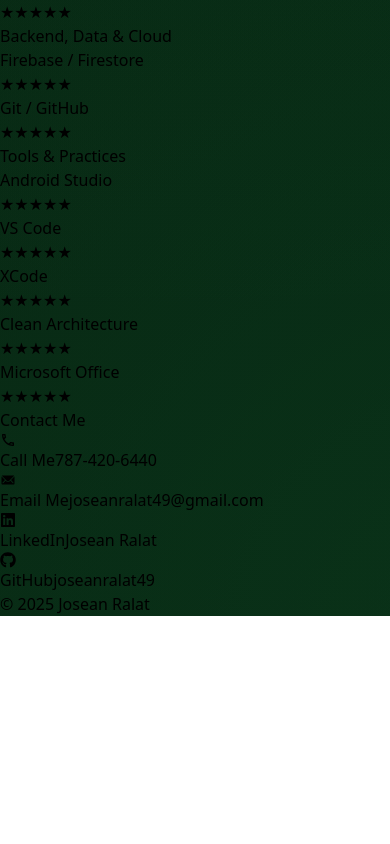
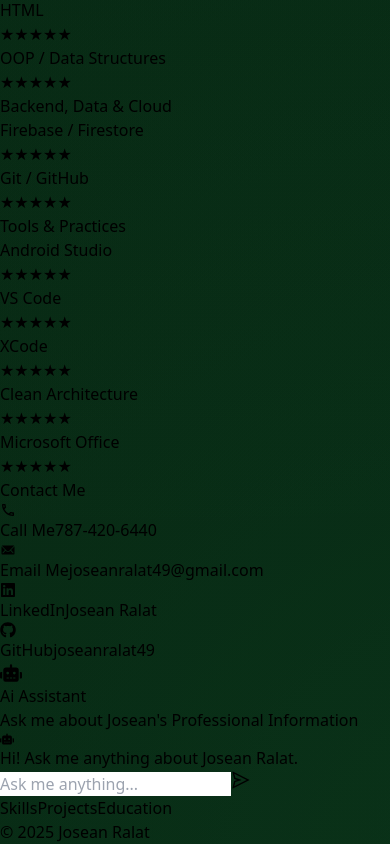
Before and after one commit to joseanralat49/personal_portfolio, a React (Vite) app: page / in a window 390 px wide. Shown: the part 8406-9250 px from the top of the page. Before the commit the page ends 9022 px from the top, so only its background shows below. Built offline with nearby package versions, Linux system fonts and the light colour scheme.

Commit message:
Implementation of Ai ChatBot

```diff
--- /dev/null
+++ b/src/components/ChatBot.jsx
@@ -0,0 +1,152 @@
+import React, { useState, useRef, useEffect } from 'react';
+import { AiOutlineSend } from 'react-icons/ai';
+import { FaRobot, FaUserCircle } from 'react-icons/fa';
+
+export default function ChatBot() {
+  const [messages, setMessages] = useState([
+    { role: 'assistant', content: 'Hi! Ask me anything about Josean Ralat.' }
+  ]);
+  const [input, setInput] = useState('');
+  const [isLoading, setIsLoading] = useState(false);
+  const messagesEndRef = useRef(null);
+
+
+
+  const sendMessage = async () => {
+    if (!input.trim() || isLoading) return;
+
+    const userMessage = input.trim();
+    setInput('');
+
+    const newMessages = [...messages, { role: 'user', content: userMessage }];
+    setMessages(newMessages);
+    setIsLoading(true);
+
+    try {
+      const response = await fetch('https://portfolio-chat-bot-puce.vercel.app/', {
+        method: 'POST',
+        headers: { 'Content-Type': 'application/json' },
+        body: JSON.stringify({
+          messages: newMessages.map(m => ({ role: m.role, content: m.content }))
+        })
+      });
+
+      if (!response.ok) throw new Error('Failed to get response');
+
+      const data = await response.json();
+      setMessages([...newMessages, { role: 'assistant', content: data.reply }]);
+    } catch (error) {
+      console.error('Error:', error);
+      setMessages([
+        ...newMessages,
+        { role: 'assistant', content: 'Sorry, I encountered an error. Please try again.' }
+      ]);
+    } finally {
+      setIsLoading(false);
+    }
+  };
+
+  const handleKeyPress = (e) => {
+    if (e.key === 'Enter' && !e.shiftKey) {
+      e.preventDefault();
+      sendMessage();
+    }
+  };
+
+
+  return (
+    <div className="flex flex-col w-full max-w-md  rounded-2xl shadow-xl overflow-hidden border border-zinc-800 h-[500px]">
+
+      <div className="bg-green-500 p-4 rounded-t-2xl bg-opacity-55">
+        <h3 className="text-xl font-semibold flex items-center gap-2">
+          <FaRobot size={22}/> Ai Assistant
+        </h3>
+        <p className="text-xs mt-1">
+          Ask me about Josean's Professional Information
+        </p>
+      </div>
+
+      <div className="flex-1 overflow-y-auto p-4 space-y-4 bg-zinc-800 bg-opacity-35 h-96 ">
+        {messages.map((message, index) => (
+          <div
+            key={index}
+            className={`flex gap-2 ${
+              message.role === 'user' ? 'justify-end' : 'justify-start'
+            }`}
+          >
+            {message.role === 'assistant' && (
+              <div className="w-7 h-7 rounded-full bg-green-500 flex items-center justify-center flex-shrink-0 text-sm">
+                <FaRobot size={14}/>
+              </div>
+            )}
+
+            <div
+              className={` p-3 rounded-lg text-sm ${
+                message.role === 'user'
+                  ? 'bg-green-600 text-white rounded-tr-none'
+                  : 'bg-gray-700 text-gray-100 rounded-tl-none'
+              }`}
+            >
+              <p className="whitespace-pre-wrap">{message.content}</p>
+            </div>
+
+            {message.role === 'user' && (
+                <FaUserCircle size={24}/>
+            )}
+          </div>
+        ))}
+
+        {isLoading && (
+          <div className="flex gap-2 justify-start">
+            <div className="w-7 h-7 rounded-full bg-green-500 flex items-center justify-center text-sm">
+              <FaRobot size={14}/>
+            </div>
+            <div className="bg-gray-700 text-gray-100 p-3 rounded-lg rounded-bl-none">
+              <div className="flex gap-1">
+                <div className="w-2 h-2 bg-green-500 rounded-full animate-bounce" style={{ animationDelay: '0ms' }}></div>
+                <div className="w-2 h-2 bg-green-500 rounded-full animate-bounce" style={{ animationDelay: '150ms' }}></div>
+                <div className="w-2 h-2 bg-green-500 rounded-full animate-bounce" style={{ animationDelay: '300ms' }}></div>
+              </div>
+            </div>
+          </div>
+        )}
+
+        <div ref={messagesEndRef} />
+      </div>
+
+      <div className="bg-zinc-900 p-3 border-t border-zinc-800 rounded-b-2xl">
+        <div className="flex gap-2">
+          <input
+            type="text"
+            value={input}
+            onChange={(e) => setInput(e.target.value)}
+            onKeyPress={handleKeyPress}
+            placeholder="Ask me anything..."
+            className="flex-1 p-2 text-sm bg-zinc-800 text-gray-100 border border-zinc-600 rounded-lg focus:outline-none focus:ring-2 focus:ring-green-500 focus:border-transparent placeholder-gray-400"
+            disabled={isLoading}
+          />
+          <button
+            onClick={sendMessage}
+            disabled={isLoading || !input.trim()}
+            className="bg-gradient-to-r from-green-500 to-emerald-600 text-white px-4 py-2 rounded-lg hover:from-green-600 hover:to-emerald-700 disabled:opacity-50 disabled:cursor-not-allowed transition-all"
+          >
+            <AiOutlineSend size={20}/>
+          </button>
+        </div>
+
+        <div className="flex flex-wrap gap-1.5 mt-2">
+          {['Skills', 'Projects', 'Education'].map((suggestion) => (
+            <button
+              key={suggestion}
+              onClick={() => setInput(`Tell me about ${suggestion.toLowerCase()}`)}
+              className="text-xs px-2 py-1 border border-zinc-800  rounded-full hover:bg-gray-600 hover:text-green-400 transition-colors"
+              disabled={isLoading}
+            >
+              {suggestion}
+            </button>
+          ))}
+        </div>
+      </div>
+    </div>
+  );
+}
--- a/src/components/Contact.jsx
+++ b/src/components/Contact.jsx
@@ -1,6 +1,7 @@
 import { IoIosMail } from "react-icons/io";
 import { MdOutlinePhone } from "react-icons/md";
 import { FaLinkedin, FaGithub } from "react-icons/fa";
+import ChatBot from "./Chatbot";
 
 function Contact() {
   const contactInfo = [
@@ -12,7 +13,7 @@
 
   return (
     <section id="contact" className="py-20">
-      <div className="max-w-6xl mx-auto px-6 flex justify-between">
+  <div className="max-w-6xl mx-auto px-6 flex flex-col md:flex-row justify-between gap-10">
     <div className="flex-1">
       <h2 className="text-4xl font-semibold mb-10">Contact Me</h2>
 
@@ -29,19 +30,15 @@
 
             <div className="flex flex-col">
               <span className="text-sm text-gray-400">{c.title}</span>
-                <span className="text-base text-gray-200 hover:text-green-500">{c.info}</span>
+              <span className="text-base text-gray-200 hover:text-green-500">
+                {c.info}
+              </span>
             </div>
           </a>
         ))}
       </div>
     </div>
-      {/* {<div className="flex-1 flex justify-center -mt-40">
-        <img
-        src=""
-        alt="Imagen Profesional"
-        className="w-auto h-auto rounded-2xl"
-         />
-      </div>} */}
+    <ChatBot />
   </div>
 </section>
   );
--- a/src/components/Projects.jsx
+++ b/src/components/Projects.jsx
@@ -39,6 +39,14 @@
         <FaGithub size={22} key="gh"/>
       ],
       video: "/personalportfoliovid.mp4",
+    },
+    {
+      name: "Personal Information Ai Chatbot",
+      tools: ["Python", "Groq API", "JSON"],
+      links: ["https://github.com/joseanralat49/portfolio_chat_bot"],
+      images: [],
+      video: "",
+      icons: [<FaGithub size={22} key="gh"/>]
     },
   ];
 
```
Lines whose indentation alone changed are shown as unchanged.
